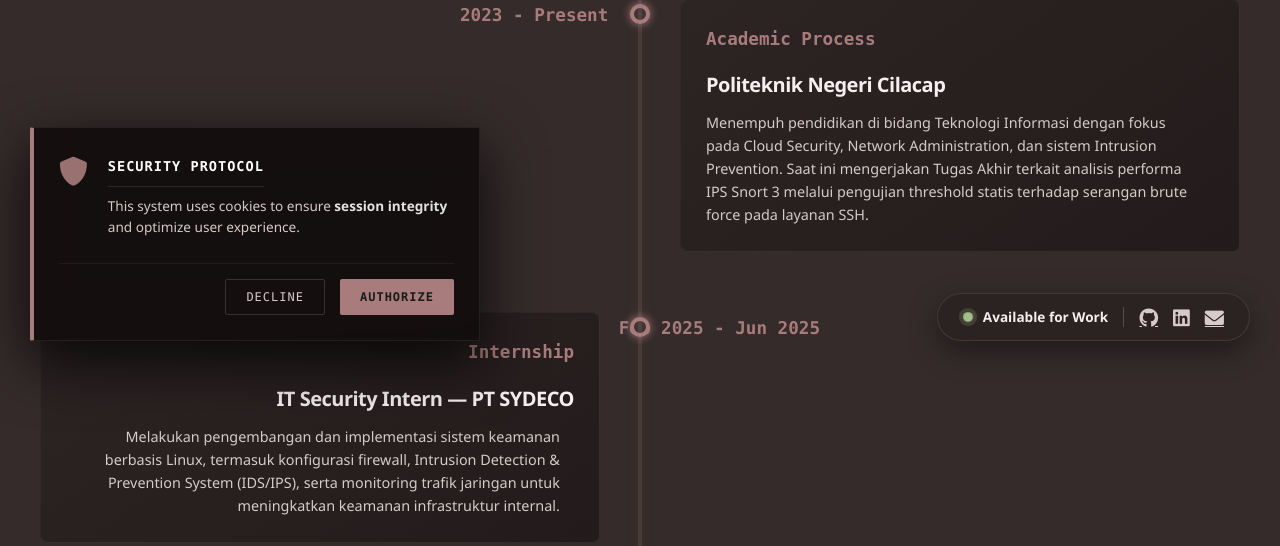
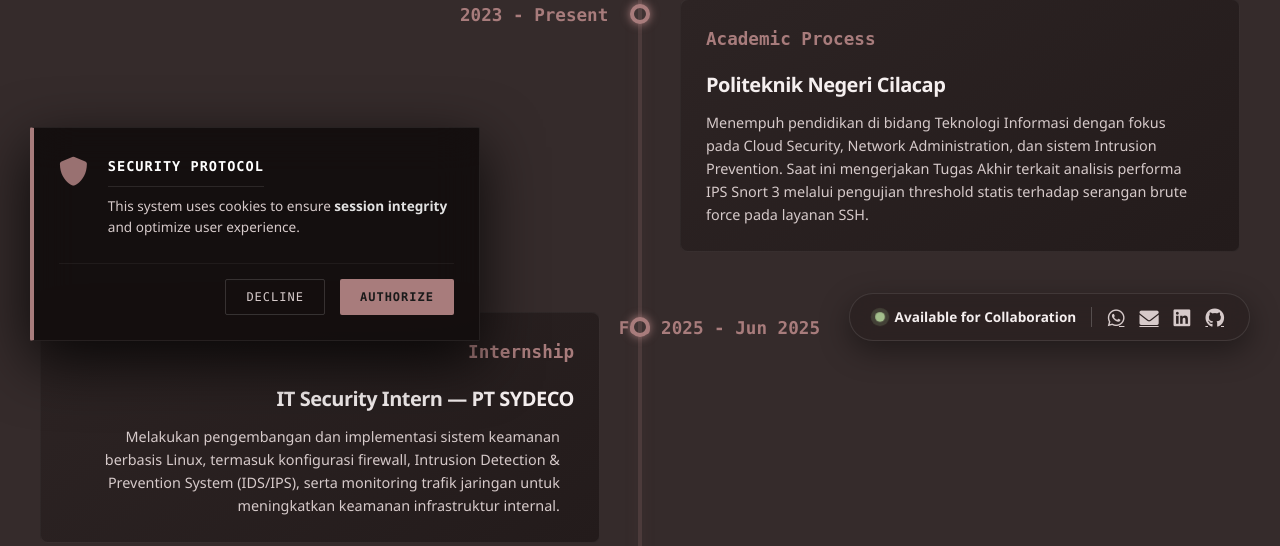
Before and after one commit to aditsetyan/portofolio-django, a Django app: page /about/ in a window 1280 px wide. Shown: the part 429-975 px from the top of the page. Run offline with Django 5.2, Linux system fonts and the light colour scheme.

Commit message:
update footer

```diff
--- a/templates/base.html
+++ b/templates/base.html
@@ -61,25 +61,34 @@
 
     <div class="contact-dock">
       <div class="dock-status">
-        <div class="pulse-dot"></div>
-        <span class="status-text">Available for Work</span>
+        <span class="pulse-dot"></span>
+        <span class="status-text">Available for Collaboration</span>
       </div>
       <div class="dock-divider"></div>
       <div class="dock-icons">
         <a
+          href="https://wa.me/628895759084"
+          target="_blank"
+          class="dock-link"
+          title="WhatsApp"
+          ><i class="fab fa-whatsapp"></i
+        ></a>
+        <a href="mailto:aditsetyan884@gmail.com" class="dock-link" title="Email"
+          ><i class="fas fa-envelope"></i
+        ></a>
+        <a
+          href="https://www.linkedin.com/in/aditsetyanugroho/"
+          target="_blank"
+          class="dock-link"
+          title="LinkedIn"
+          ><i class="fab fa-linkedin"></i
+        ></a>
+        <a
           href="https://github.com/aditsetyan"
           target="_blank"
           class="dock-link"
+          title="GitHub"
           ><i class="fab fa-github"></i
-        ></a>
-        <a
-          href="https://linkedin.com/in/aditsetyan"
-          target="_blank"
-          class="dock-link"
-          ><i class="fab fa-linkedin"></i
-        ></a>
-        <a href="mailto:emailmu@example.com" class="dock-link"
-          ><i class="fas fa-envelope"></i
         ></a>
       </div>
     </div>
```
